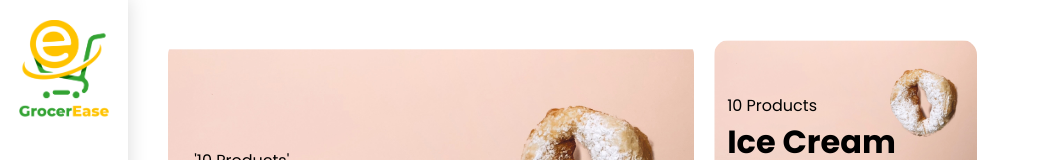
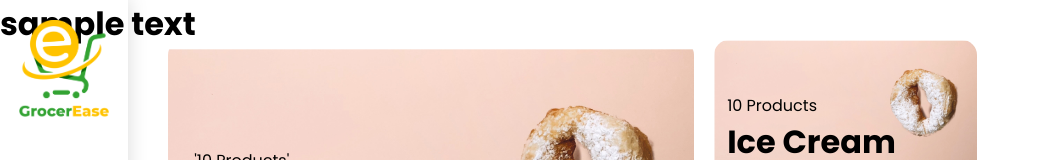
Before and after one commit to SkinnyVin1/GrocerEase, a React (Create React App) app: page / in a window 1280 px wide. Shown: the top 160 px of the page, without its empty margins (0-1040 px from the left). Built offline with nearby package versions, Linux system fonts and the light colour scheme.

Commit message:
sample-push

```diff
--- a/src/App.js
+++ b/src/App.js
@@ -8,6 +8,8 @@ function App() {
     <div className="App">
      <Navigationbar />
      <Body />
+
+     <h1>sample text</h1>
     </div>
   );
 }
```
